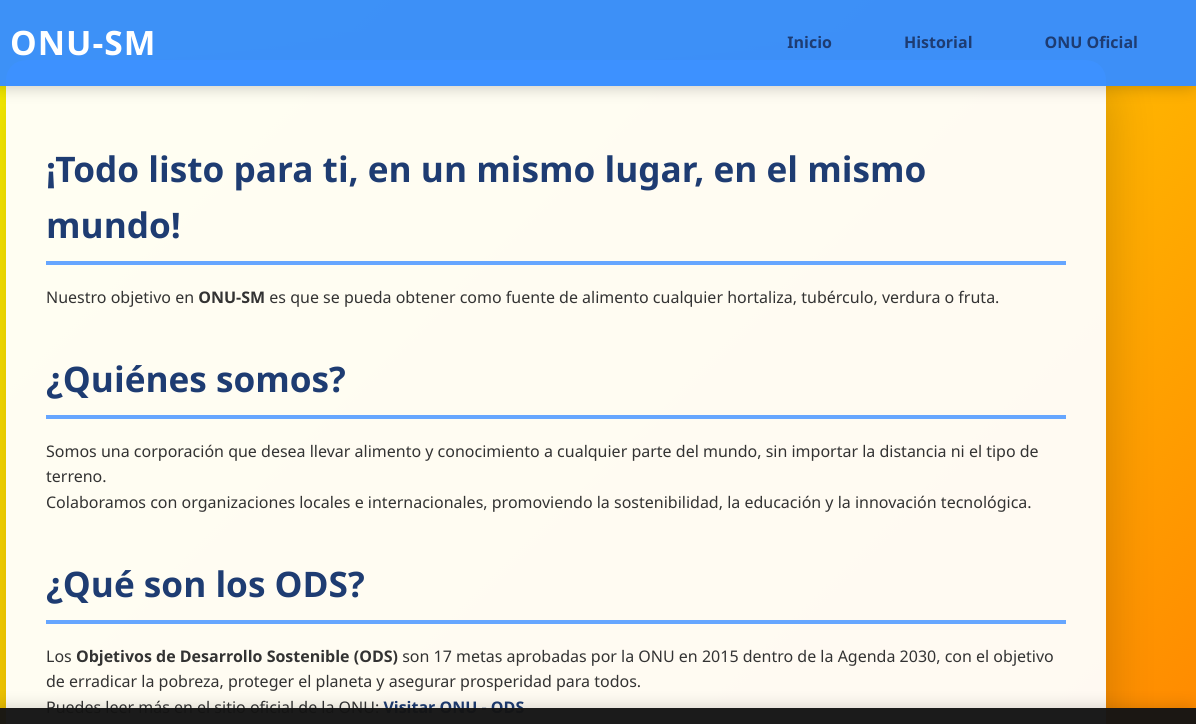
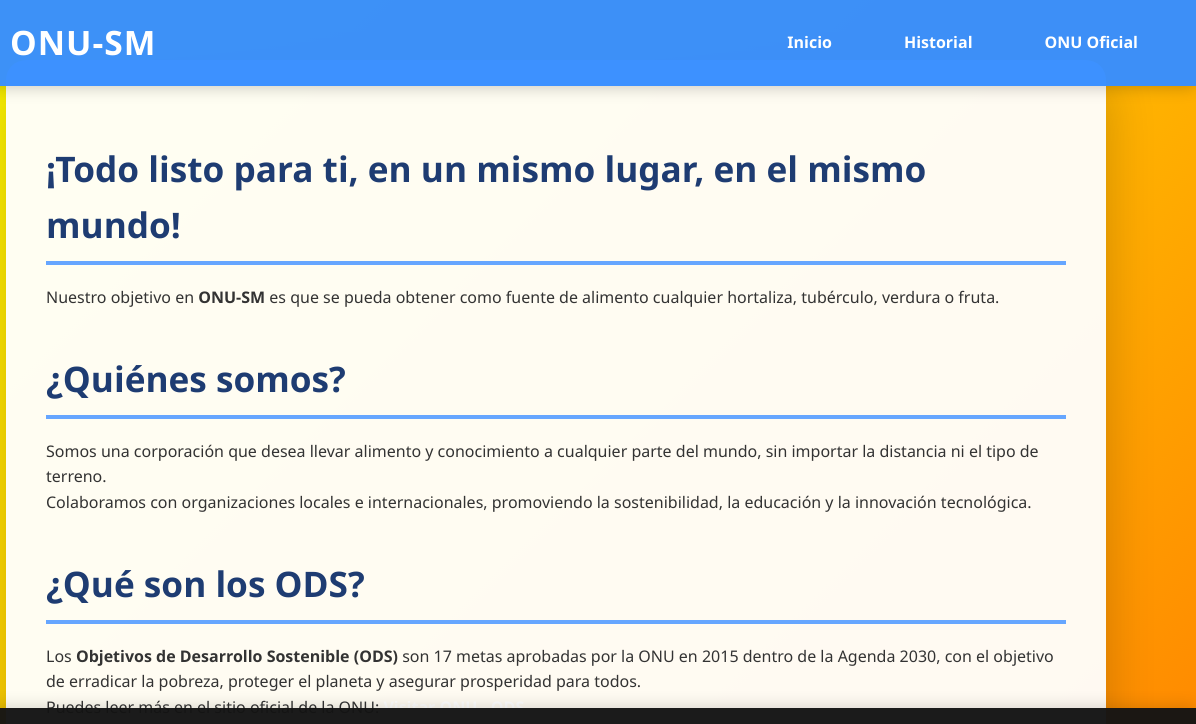
Before and after one commit to bruiz11-crypto/PrototipoONUV1, a plain HTML site: page index.html in a window 1280 px wide. Shown: the top 724 px of the page, 84-1280 px from the left. Drawn offline with Linux system fonts and the light colour scheme.

```diff
--- a/style.css
+++ b/style.css
@@ -229,7 +229,7 @@
 
     /* LINKS */
     a {
-    color: #1e3c72;
+    color: #FFFFFF;
     text-decoration: none;
     font-weight: bold;
     transition: color 0.3s ease;
```
